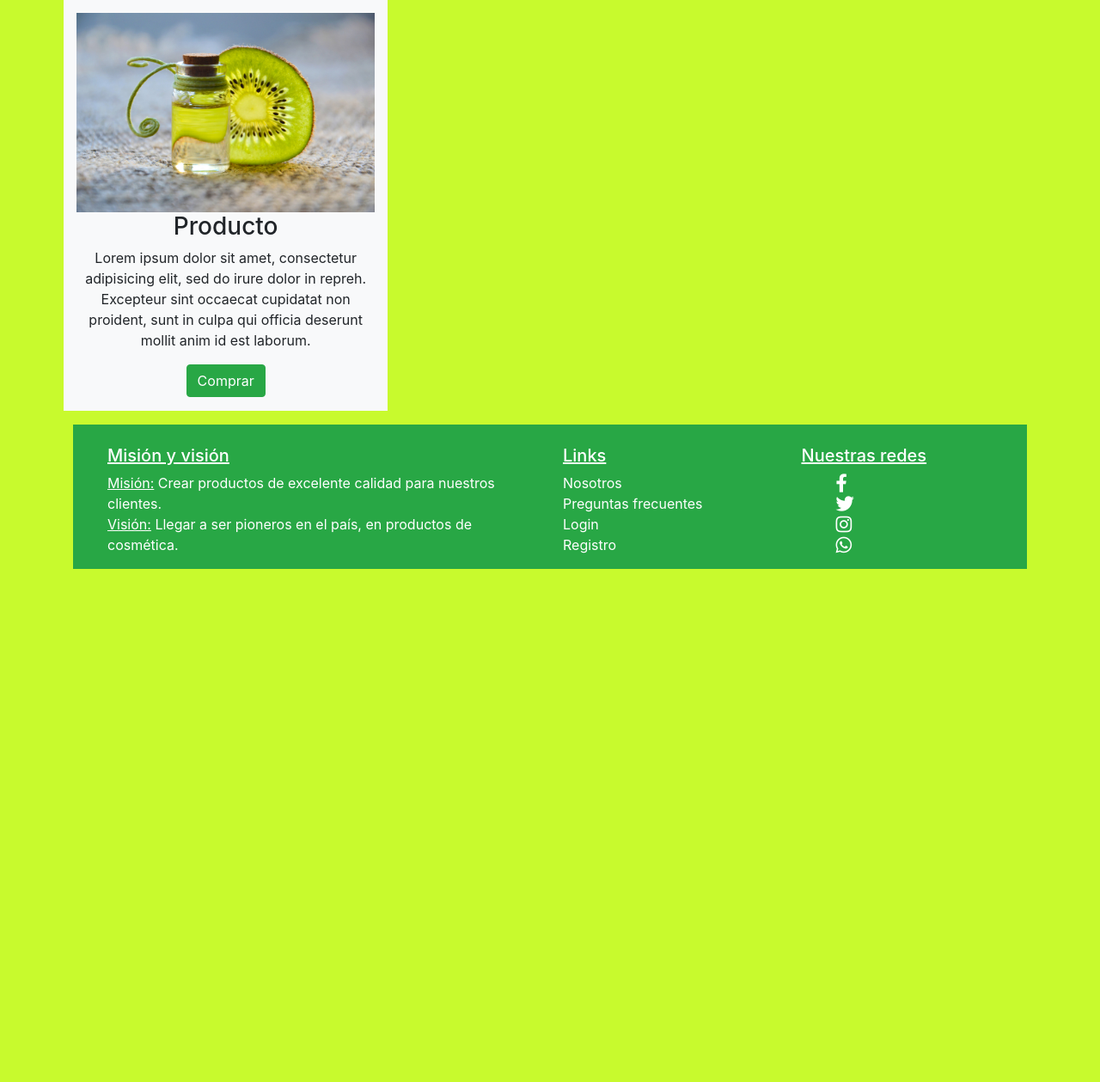
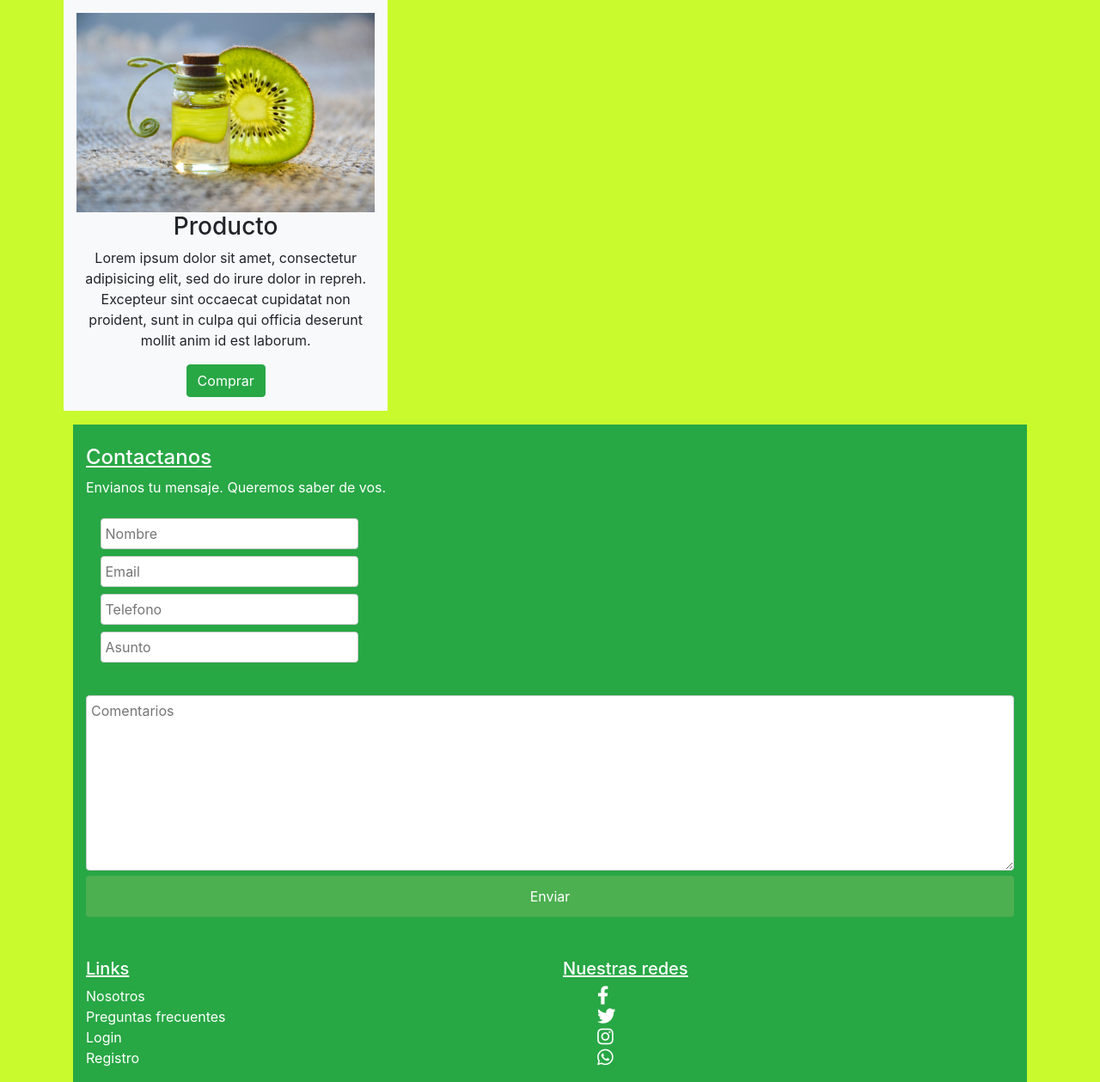
Before and after one commit to JuanCruzIlyef/Essencials, a PHP site: page /NUEVO/home.html in a window 1280 px wide. Shown: the part 3278-4537 px from the top of the page at 86% size. Before the commit the page ends 3940 px from the top, so only its background shows below. Run offline with PHP 8.4, Linux system fonts and the light colour scheme; some libraries are stand-ins or nearby versions.

Commit message:
Formulario

```diff
--- a/NUEVO/css/style.css
+++ b/NUEVO/css/style.css
@@ -24,3 +24,63 @@ footer div ul.redes li{
 footer div ul.redes li a{
   color: white;
 }
+
+/* footer form */
+* {
+  box-sizing: border-box;
+}
+
+input, select, textarea {
+  width: 100%;
+  padding: 5px;
+  border: 1px solid #ccc;
+  border-radius: 4px;
+  resize: vertical;
+}
+
+label {
+  padding: 12px 12px 12px 0;
+  display: inline-block;
+}
+
+input[type=submit] {
+  background-color: #4CAF50;
+  color: white;
+  padding: 12px 20px;
+  border: none;
+  border-radius: 4px;
+  cursor: pointer;
+  float: right;
+}
+
+input[type=submit]:hover {
+  background-color: #45a049;
+}
+
+.col-25 {
+  float: left;
+  width: 25%;
+  margin-top: 6px;
+}
+
+.col-75 {
+  float: left;
+  width: 75%;
+  margin-top: 6px;
+}
+
+/* Clear floats after the columns */
+.row:after {
+  content: "";
+  display: table;
+  clear: both;
+}
+
+/* Responsive layout - when the screen is less than 600px wide, make the two columns stack on top of each other instead of next to each other */
+@media screen and (max-width: 600px) {
+  .col-25, .col-75, input[type=submit] {
+    width: 100%;
+    margin-top: 0;
+  }
+}
+/* footer form end*/
--- a/NUEVO/home.html
+++ b/NUEVO/home.html
@@ -53,8 +53,8 @@
           <i class="fas fa-shopping-cart"></i>
         </a>
         <ul class="dropdown-menu">
-          <li class="dropdown-item" href="producto,html">Producto 1</li>
-          <li class="dropdown-item" href="producto.html">Producto 3</li>
+          <li class="dropdown-item" href="producto.html">CREMAS</li>
+          <li class="dropdown-item" href="producto.html">JABONES</li>
         </ul>
       </li>
       </ul>
@@ -223,13 +223,40 @@
   <footer class="page-footer font-small blue pt-4">
     <div class="container-fluid text-center text-md-left">
       <div class="row">
-        <div class="col-md-6 mt-md-0 mt-3" style="padding-left:40px;">
-          <h5><u>Misión y visión</u></h5>
-          <p><u>Misión:</u> Crear productos de excelente calidad para nuestros clientes.<br>
-             <u>Visión:</u> Llegar a ser pioneros en el país, en productos de cosmética.</p>
+        <div class="col-md-12 mt-md-0 mt-3">
+          <h4><u>Contactanos</u></h4>
+          <p>Envianos tu mensaje. Queremos saber de vos.</p>
+          <form action="#" method="post">
+            <div class="row">
+              <div class="col-lg-12 col-md-12">
+                <label for="Nombre"></label>
+                <input type="text" name="Nombre" id="Nombre" value="" placeholder="Nombre" style="width:300px">
+              </div>
+              <div class="col-lg-12 col-md-12">
+                <label for="Email"></label>
+                <input type="email" name="Email" id="Email" value="" placeholder="Email" style="width:300px">
+              </div>
+              <div class="col-lg-12 col-md-12">
+                <label for="Telefono"></label>
+                <input type="tel" name="Telefono" id="Telefono" value="" placeholder="Telefono" style="width:300px">
+              </div>
+              <div class="col-lg-12 col-md-12">
+                <label for="Asunto"></label>
+                <input type="text" name="Asunto" id="Asunto" value="" placeholder="Asunto" style="width:300px">
+              </div>
+              <div class="col-lg-12 col-md-12">
+                <label for="Mensaje"></label>
+                <textarea name="Mensaje" rows="8" cols="80" placeholder="Comentarios"></textarea>
+              </div>
+              <div class="col-lg-12 col-md-12">
+                <input type="submit" name="" id="" value="Enviar">
+              </div>
+            </div>
+          </form>
+          <br><br>
         </div>
         <hr class="clearfix w-100 d-md-none pb-3">
-        <div class="col-md-3 mb-md-0 mb-3">
+        <div class="col-md-6 mb-md-0 mb-6">
           <h5 class:"links"><u>Links</u></h5>
           <ul class="links">
             <li>
@@ -246,7 +273,7 @@
             </li>
           </ul>
         </div>
-        <div class="col-md-3 mb-md-0 mb-3">
+        <div class="col-md-6 mb-md-0 mb-6">
           <h5><u>Nuestras redes</u></h5>
           <ul class="redes">
             <li>
```
Also changed, not shown: README.md (deleted).
